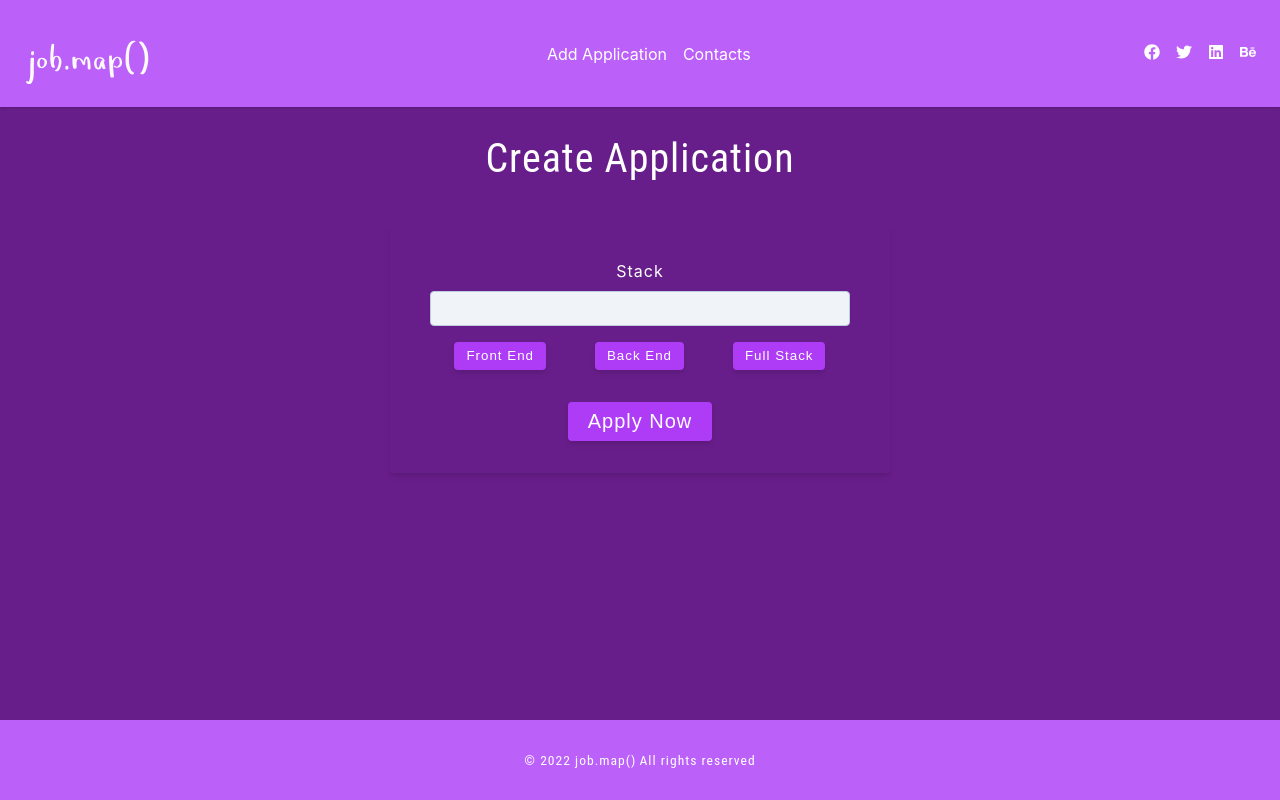
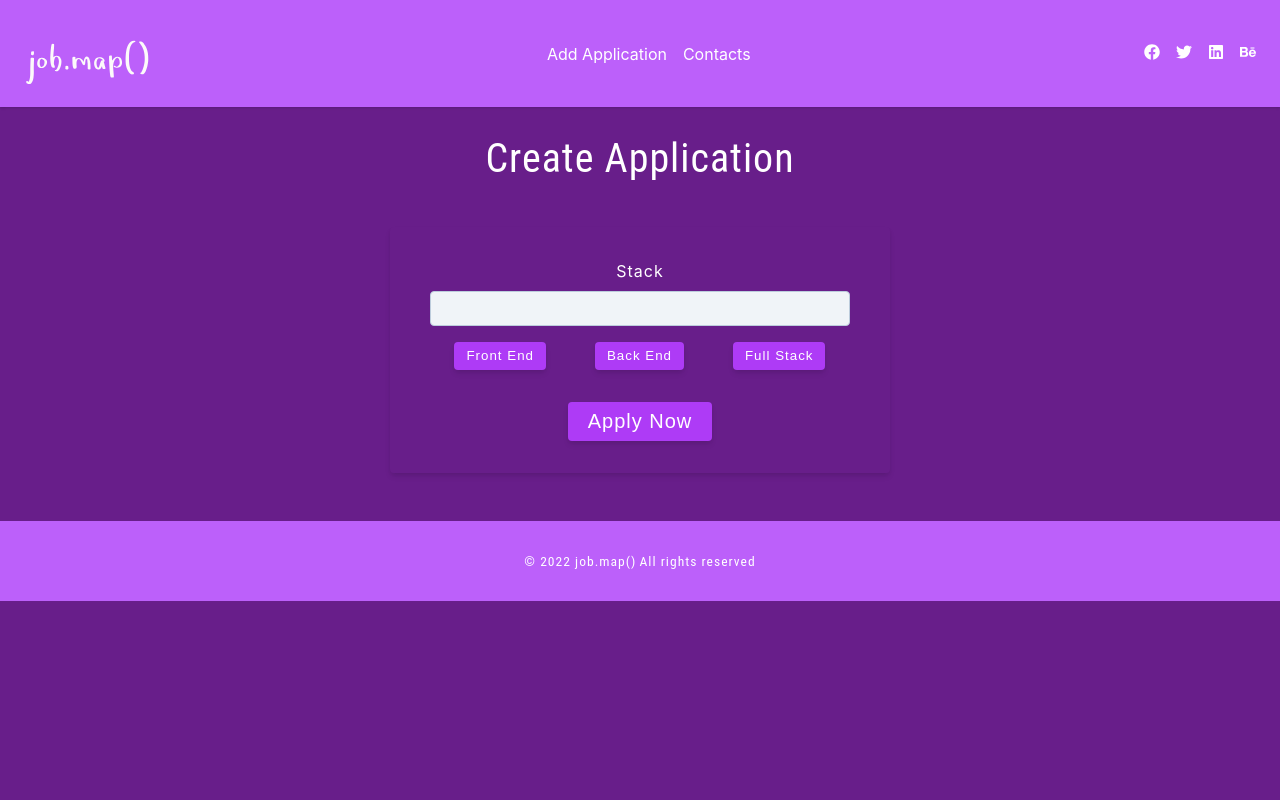
Before and after one commit to hopeVaughn/job_map, a React (Create React App) app: page /create/1 in a window 1280 px wide. Built offline with nearby package versions, Linux system fonts and the light colour scheme.

Commit message:
changes to styling

```diff
--- a/src/pages/Contacts.js
+++ b/src/pages/Contacts.js
@@ -34,7 +34,7 @@ const Wrapper = styled.main`
   align-items: center;
   justify-content: center;
   text-align: center;
-  position: fixed;
+  /* position: fixed; */
   bottom: 0;
   width: 100%;
   height: 5rem;
--- a/src/pages/Create.js
+++ b/src/pages/Create.js
@@ -113,7 +113,7 @@ padding-bottom:1rem;
   align-items: center;
   justify-content: center;
   text-align: center;
-  position: fixed;
+  /* position: fixed; */
   bottom: 0;
   width: 100%;
   height: 5rem;
--- a/src/pages/CreateApplication.js
+++ b/src/pages/CreateApplication.js
@@ -140,7 +140,7 @@ const Wrapper = styled.main`
   align-items: center;
   justify-content: center;
   text-align: center;
-  position: fixed;
+  /* position: fixed; */
   bottom: 0;
   width: 100%;
   height: 5rem;
--- a/src/pages/CreateContact.js
+++ b/src/pages/CreateContact.js
@@ -24,7 +24,7 @@ const Wrapper = styled.div`
   align-items: center;
   justify-content: center;
   text-align: center;
-  position: fixed;
+  /* position: fixed; */
   bottom: 0;
   width: 100%;
   height: 5rem;
--- a/src/pages/LandingPage.js
+++ b/src/pages/LandingPage.js
@@ -34,7 +34,6 @@ const Wrapper = styled.main`
   align-items: center;
   justify-content: center;
   text-align: center;
-  position: fixed;
   bottom: 0;
   width: 100%;
   height: 5rem;
--- a/src/pages/SingleContact.js
+++ b/src/pages/SingleContact.js
@@ -6,11 +6,12 @@ import styled from 'styled-components';
 
 function SingleContact() {
   return (
-    <Wrapper>
+    <>
       <Navbar />
       <div>
         <Contact />
       </div>
+      <Wrapper>
         <div className="footer">
           <h5>
             &copy; {new Date().getFullYear()}
@@ -19,9 +20,10 @@ function SingleContact() {
           <h5> All rights reserved</h5>
         </div>
       </Wrapper>
+    </>
   )
 }
-const Wrapper = styled.main`
+const Wrapper = styled.div`
 .footer {
   display: flex;
   align-items: center;
```
Also changed, not shown: src/components/Contact.js (+13 -13 lines). Lines whose indentation alone changed are shown as unchanged.
